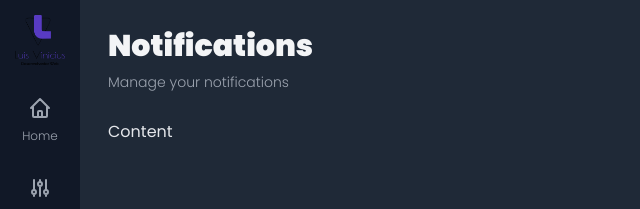
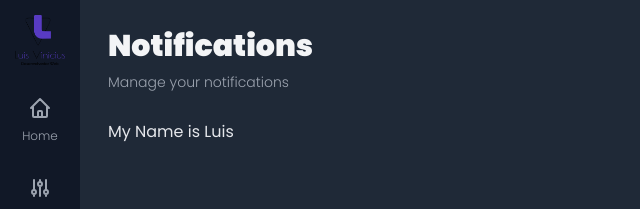
Before and after one commit to capelaum/admin-template, a Next.js app: page /notifications in a window 1280 px wide. Shown: the top 209 px of the page, without its empty margins (0-640 px from the left). Built offline with nearby package versions, Linux system fonts and the light colour scheme.

Commit message:
create AppContext

```diff
--- /dev/null
+++ b/src/contexts/AppContext.tsx
@@ -0,0 +1,21 @@
+import { createContext, ReactNode, useContext } from 'react'
+
+interface AppProviderProps {
+  children: ReactNode
+}
+
+interface AppContextData {
+  name: string
+}
+
+const AppContext = createContext<AppContextData>({} as AppContextData)
+
+export function AppProvider({ children }: AppProviderProps) {
+  return (
+    <AppContext.Provider value={{ name: 'My Name is Luis' }}>
+      {children}
+    </AppContext.Provider>
+  )
+}
+
+export const useApp = (): AppContextData => useContext(AppContext)
--- a/src/pages/_app.tsx
+++ b/src/pages/_app.tsx
@@ -1,8 +1,15 @@
+import { AppProvider } from 'contexts/AppContext'
+import type { AppProps } from 'next/app'
 import '../styles/globals.css'
-import type { AppProps } from 'next/app'
 
 function MyApp({ Component, pageProps }: AppProps) {
-  return <Component {...pageProps} />
+  return (
+    <>
+      <AppProvider>
+        <Component {...pageProps} />
+      </AppProvider>
+    </>
+  )
 }
 
 export default MyApp
--- a/src/pages/notifications.tsx
+++ b/src/pages/notifications.tsx
@@ -1,9 +1,12 @@
 import { Layout } from 'components/template/Layout'
+import { useApp } from 'contexts/AppContext'
 
 export default function Notifications() {
+  const { name } = useApp()
+
   return (
     <Layout title="Notifications" subtitle="Manage your notifications">
-      <h3>Content</h3>
+      <h3>{name}</h3>
     </Layout>
   )
 }
```
